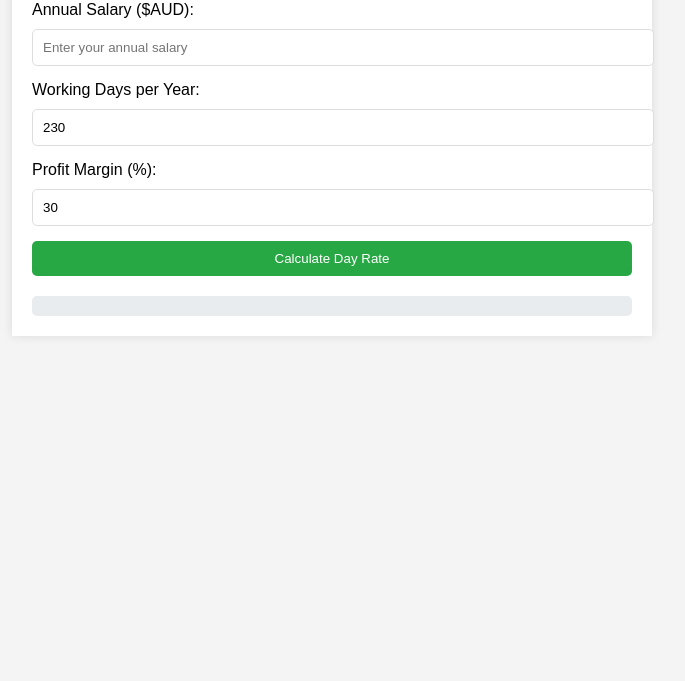
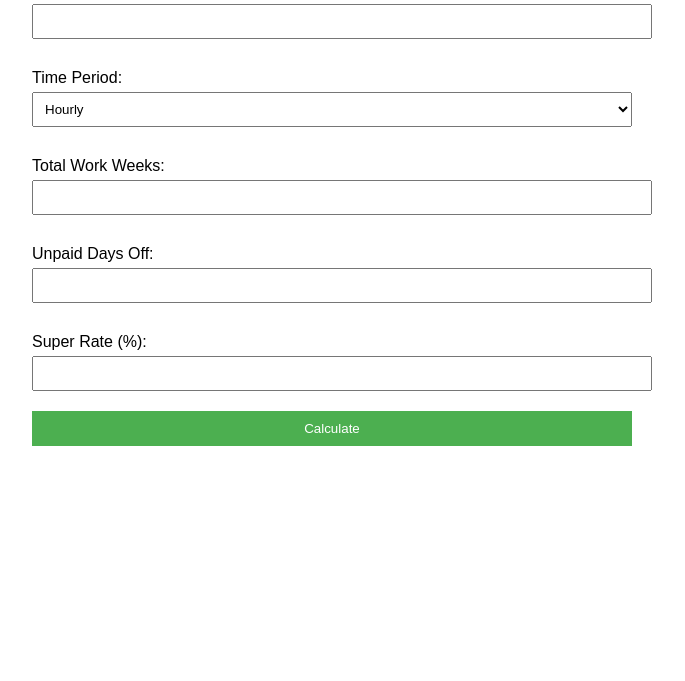
Before and after one commit to mthwndrsn/contracalc, a plain HTML site: page index.html in a window 1280 px wide. Shown: the part 119-800 px from the top of the page, without its empty margins (308-993 px from the left). Drawn offline with Linux system fonts and the light colour scheme.

Commit message:
Update index.html

```diff
--- a/index.html
+++ b/index.html
@@ -7,88 +7,95 @@
     <style>
         body {
             font-family: Arial, sans-serif;
-            background-color: #f4f4f4;
-            margin: 0;
-            padding: 20px;
-        }
-        .container {
             max-width: 600px;
             margin: 0 auto;
-            background-color: #fff;
             padding: 20px;
-            box-shadow: 0px 0px 10px rgba(0,0,0,0.1);
         }
         h1 {
             text-align: center;
         }
-        .form-group {
-            margin-bottom: 15px;
-        }
         label {
             display: block;
-            margin-bottom: 5px;
+            margin: 10px 0 5px;
         }
-        input[type="number"], input[type="text"] {
+        input, select {
+            width: 100%;
+            padding: 8px;
+            margin-bottom: 20px;
+        }
+        button {
+            display: block;
             width: 100%;
             padding: 10px;
-            margin-top: 5px;
-            border: 1px solid #ddd;
-            border-radius: 5px;
-        }
-        button {
-            width: 100%;
-            padding: 10px;
-            background-color: #28a745;
+            background-color: #4CAF50;
             color: white;
             border: none;
-            border-radius: 5px;
             cursor: pointer;
         }
         button:hover {
-            background-color: #218838;
+            background-color: #45a049;
         }
         .result {
             margin-top: 20px;
-            padding: 10px;
-            background-color: #e9ecef;
-            text-align: center;
-            font-size: 1.5em;
-            border-radius: 5px;
+            font-weight: bold;
         }
     </style>
 </head>
 <body>
-    <div class="container">
-        <h1>Contracting Day Rate Calculator</h1>
-        <div class="form-group">
-            <label for="annual-salary">Annual Salary ($AUD):</label>
-            <input type="number" id="annual-salary" placeholder="Enter your annual salary">
-        </div>
-        <div class="form-group">
-            <label for="working-days">Working Days per Year:</label>
-            <input type="number" id="working-days" value="230" placeholder="Enter working days (e.g., 230)">
-        </div>
-        <div class="form-group">
-            <label for="profit-margin">Profit Margin (%):</label>
-            <input type="number" id="profit-margin" value="30" placeholder="Enter your desired profit margin">
-        </div>
-        <button onclick="calculateRate()">Calculate Day Rate</button>
-        <div class="result" id="result"></div>
-    </div>
+    <h1>Contracting Day Rate Calculator</h1>
+    <form id="calculator">
+        <label for="payRate">Pay Rate ($):</label>
+        <input type="number" id="payRate" name="payRate" required>
+
+        <label for="timePeriod">Time Period:</label>
+        <select id="timePeriod" name="timePeriod" required>
+            <option value="hourly">Hourly</option>
+            <option value="daily">Daily</option>
+        </select>
+
+        <label for="totalWorkWeeks">Total Work Weeks:</label>
+        <input type="number" id="totalWorkWeeks" name="totalWorkWeeks" required>
+
+        <label for="unpaidDaysOff">Unpaid Days Off:</label>
+        <input type="number" id="unpaidDaysOff" name="unpaidDaysOff" required>
+
+        <label for="superRate">Super Rate (%):</label>
+        <input type="number" id="superRate" name="superRate" required>
+
+        <button type="button" onclick="calculateDayRate()">Calculate</button>
+    </form>
+
+    <div class="result" id="result"></div>
 
     <script>
-        function calculateRate() {
-            const annualSalary = parseFloat(document.getElementById('annual-salary').value);
-            const workingDays = parseFloat(document.getElementById('working-days').value);
-            const profitMargin = parseFloat(document.getElementById('profit-margin').value);
+        function calculateDayRate() {
+            const payRate = parseFloat(document.getElementById('payRate').value);
+            const timePeriod = document.getElementById('timePeriod').value;
+            const totalWorkWeeks = parseFloat(document.getElementById('totalWorkWeeks').value);
+            const unpaidDaysOff = parseFloat(document.getElementById('unpaidDaysOff').value);
+            const superRate = parseFloat(document.getElementById('superRate').value);
 
-            if (isNaN(annualSalary) || isNaN(workingDays) || isNaN(profitMargin)) {
-                document.getElementById('result').innerText = "Please fill out all fields.";
-                return;
+            const workDaysPerWeek = 5;
+            const totalWorkDays = totalWorkWeeks * workDaysPerWeek - unpaidDaysOff;
+
+            let dailyRate;
+            if (timePeriod === 'hourly') {
+                dailyRate = payRate * 8; // Assuming 8 hours work day
+            } else {
+                dailyRate = payRate;
             }
 
-            const dayRate = (annualSalary / workingDays) * (1 + profitMargin / 100);
-            document.getElementById('result').innerText = `Your contracting day rate is $${dayRate.toFixed(2)} per day.`;
+            const annualIncome = dailyRate * totalWorkDays;
+            const superContribution = annualIncome * (superRate / 100);
+
+            const totalIncomeWithSuper = annualIncome + superContribution;
+
+            document.getElementById('result').innerHTML = `
+                Daily Rate: $${dailyRate.toFixed(2)} <br>
+                Annual Income: $${annualIncome.toFixed(2)} <br>
+                Super Contribution: $${superContribution.toFixed(2)} <br>
+                Total Income with Super: $${totalIncomeWithSuper.toFixed(2)}
+            `;
         }
     </script>
 </body>
```
